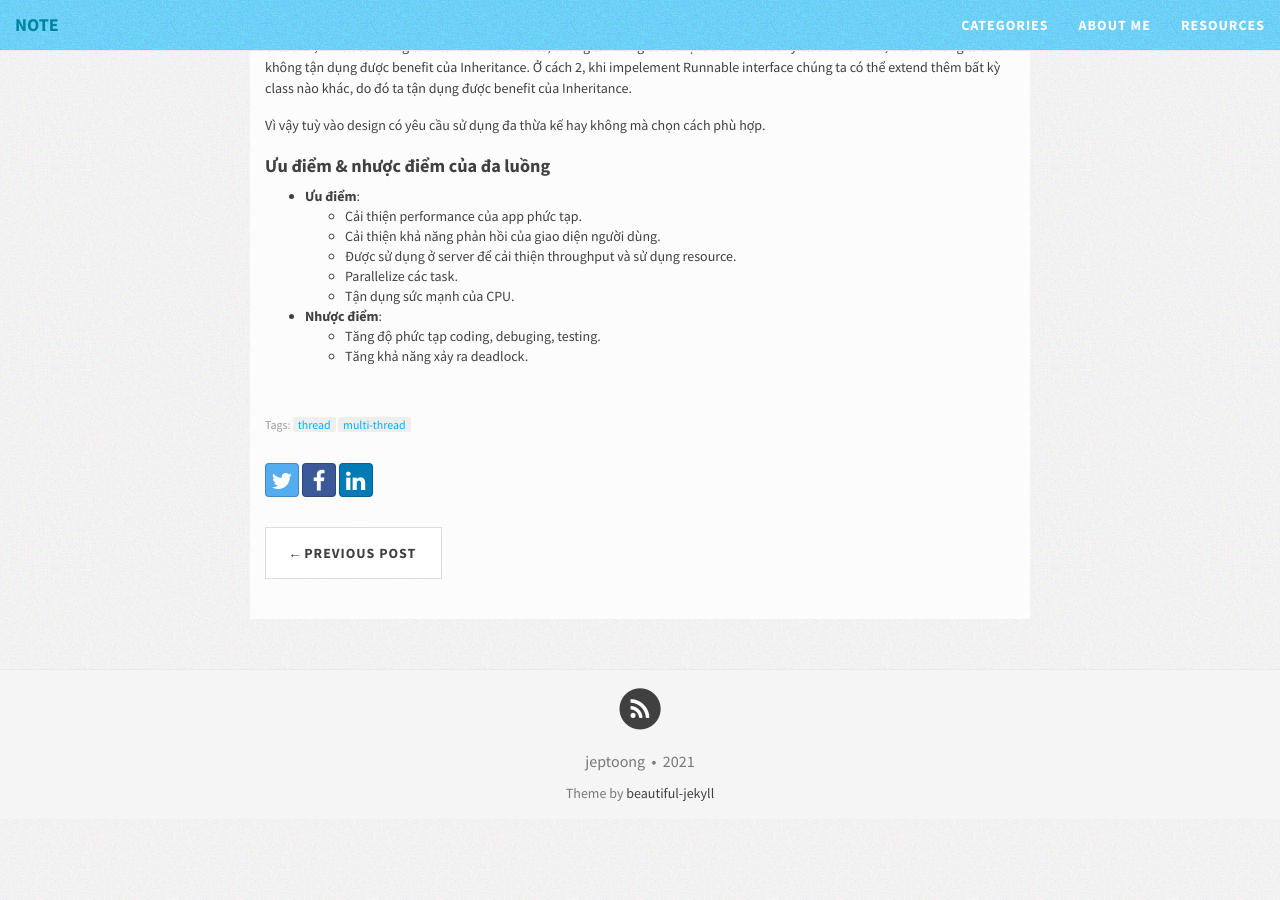
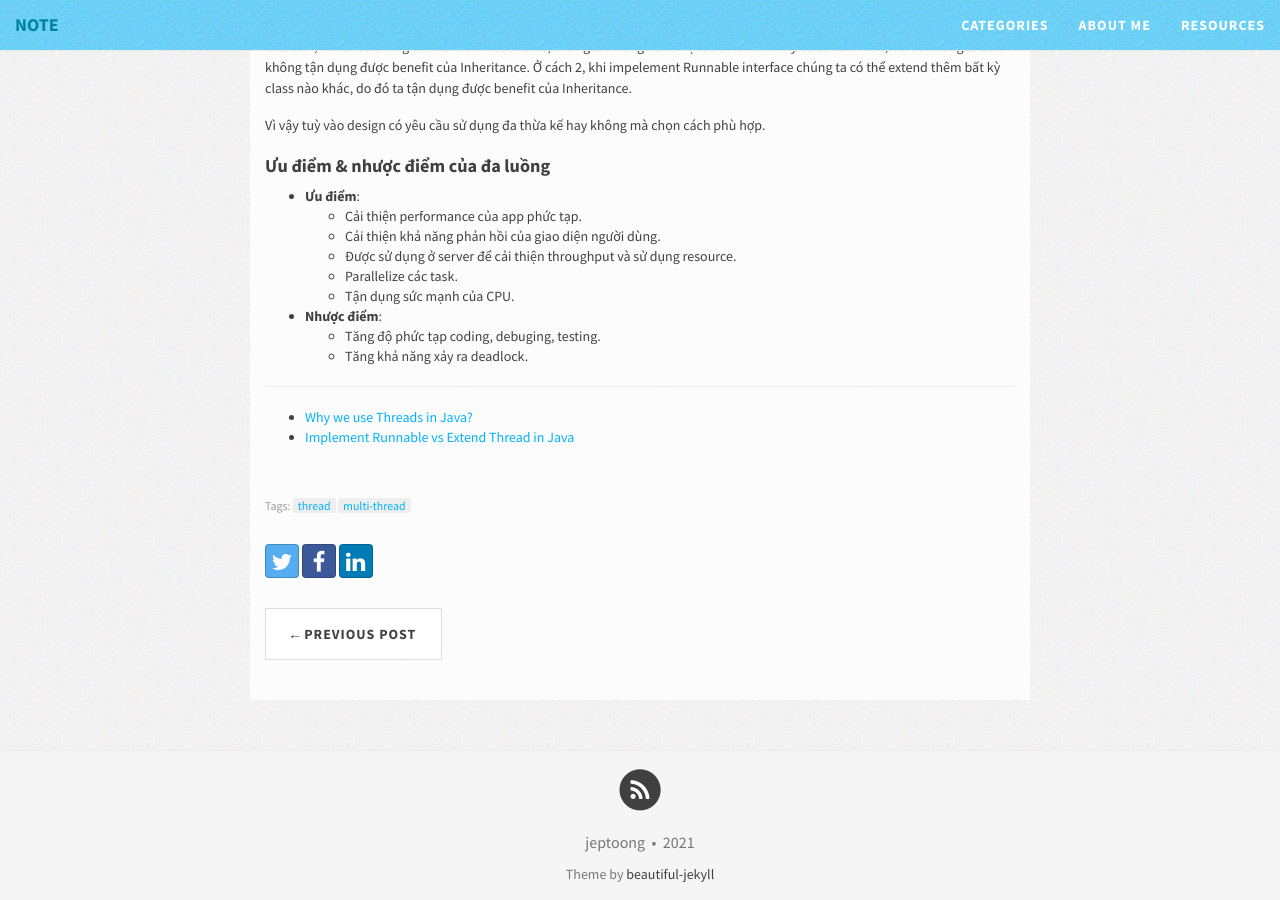
Before and after one commit to jeptoong/jeptoong.github.io, a Jekyll site: the page built from _posts/2021-03-15-java-multi-thread.md, in a window 1280 px wide and 900 px high, scrolled down 2012 px. Built offline with Jekyll 4.4.1, drawn with Linux system fonts in a browser that asks for light colours; nearby versions of some CDN libraries; before the commit the page ends 2831 px from its top, so only the background shows below that.

Commit message:
add content

```diff
--- a/_posts/2021-03-15-java-multi-thread.md
+++ b/_posts/2021-03-15-java-multi-thread.md
@@ -94,3 +94,8 @@ Vì vậy tuỳ vào design có yêu cầu sử dụng đa thừa kế hay khôn
 * **Nhược điểm**:
     - Tăng độ phức tạp coding, debuging, testing.
     - Tăng khả năng xảy ra deadlock.
+
+------
+
+* [Why we use Threads in Java?](https://javarevisited.blogspot.com/2017/03/why-we-use-threads-in-java.html#axzz6p8wehajw){:target="_blank"}
+* [Implement Runnable vs Extend Thread in Java](https://www.geeksforgeeks.org/implement-runnable-vs-extend-thread-in-java/){:target="_blank"}
```
